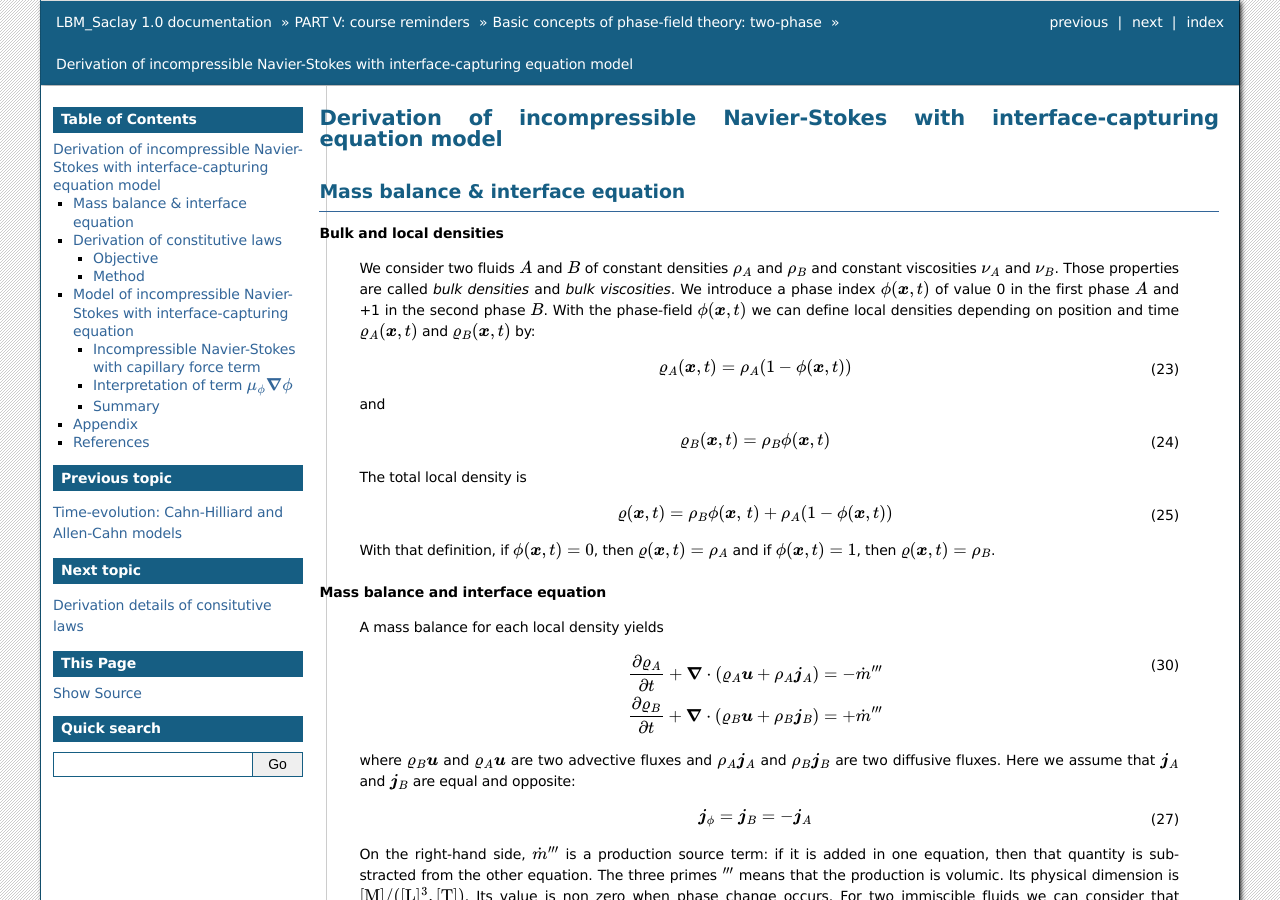
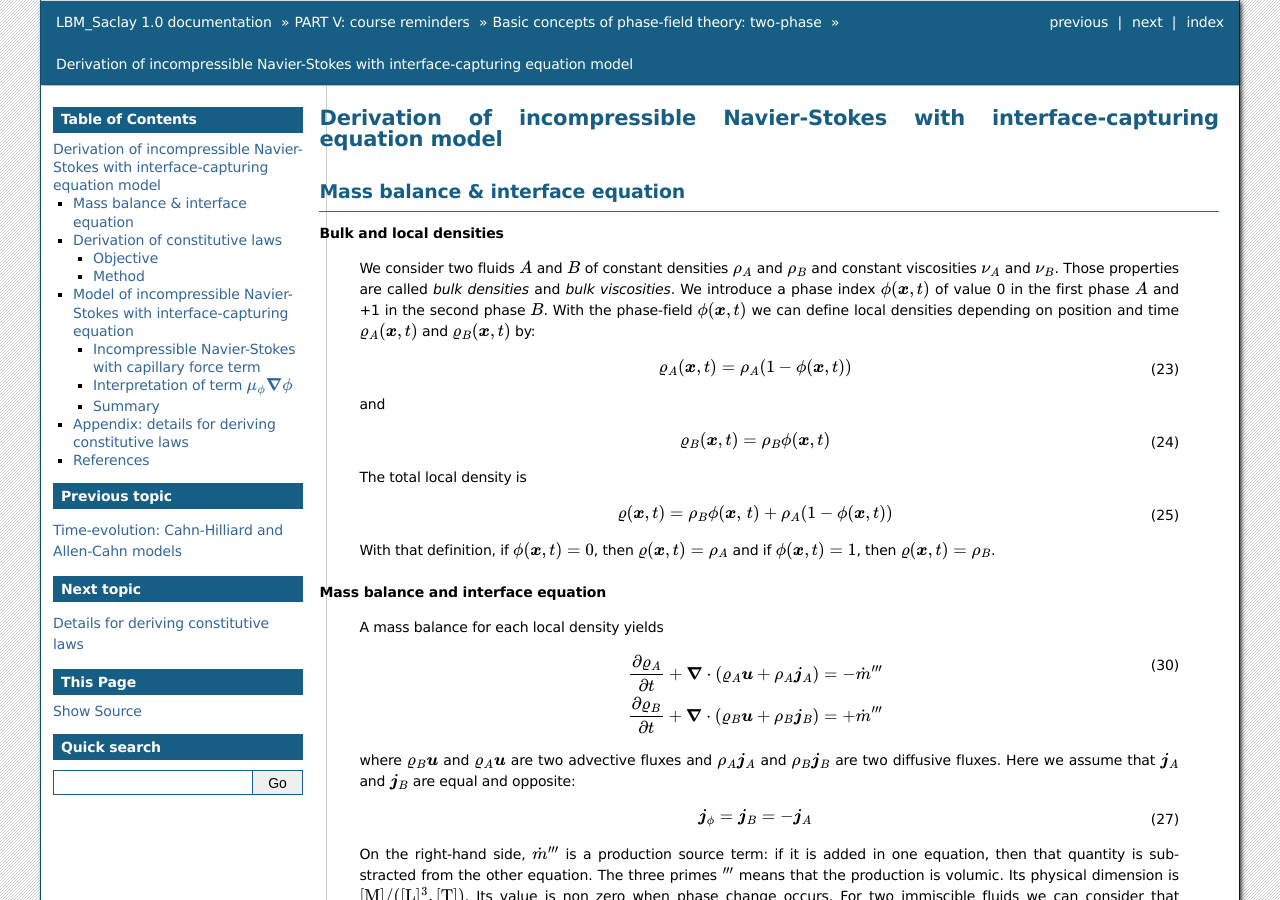
Before and after one commit to cea-lbm-saclay/LBM_Saclay_Documentation, a Sphinx documentation site: the page built from doc/src_doc/05_COURSES/Course_PF/03_NavierStokes_with_PhaseField.rst, in a window 1280 px wide and 900 px high. Built offline with Sphinx 7.4.7, drawn with Linux system fonts in a browser that asks for light colours; cross-references to code outside the pages are shown as plain code; some of the changed text lies outside the part shown.

Commit message:
Update course

```diff
--- a/doc/src_doc/01_USER_GUIDE/QUICKSTART/quickstart.rst
+++ b/doc/src_doc/01_USER_GUIDE/QUICKSTART/quickstart.rst
@@ -56,12 +56,16 @@ Quick Start with LBM_Saclay
 
       To be completed
 
+.. _Get-Access-Repository:
+
 2. Get the source files of LBM_Saclay
 -------------------------------------
 
 .. tab-set::
 
    .. tab-item:: From codev-tuleap repository (recommended)
+
+
 
       **Get access to the git repository on** ``codev-tuleap.cea.fr``
 
--- a/doc/src_doc/02_MODELS/01_Fluid_Fluid/Model_NSAC_Comp.rst
+++ b/doc/src_doc/02_MODELS/01_Fluid_Fluid/Model_NSAC_Comp.rst
@@ -9,7 +9,7 @@ Introduction
 .. admonition:: Basic model
    :class: warning
 
-   The model of incompressible Navier-Stokes (``NS``) coupled with the Conservative Allen-Cahn (``CAC``) equation (or conservative levelset equation) is one of the most popular model of two-phase flows with interface-capturing. The origin of the Conservative Allen-Cahn equation is the derivation of the counter term (see :footcite:p:`Folch_etal_CounterTerm_PRE1999_PhysRevE.60.1724`). One first derivation of NS/CAC model is presented in :footcite:p:`Biben-Misbah_PRE2003_PhysRevE.67.031908`. Here present the version inspired by reference :footcite:p:`Chiu-Lin_JCP2011`.
+   The model of incompressible Navier-Stokes (``NS``) coupled with the Conservative Allen-Cahn (``CAC``) equation (or conservative levelset equation) is one of the most popular model of two-phase flows with interface-capturing. The origin of the Conservative Allen-Cahn equation is the derivation of the counter term (see :footcite:p:`Folch_etal_CounterTerm_PRE1999_PhysRevE.60.1724`). One first derivation of NS/CAC model is presented in :footcite:p:`Biben-Misbah_PRE2003_PhysRevE.67.031908`. Here present the version inspired by reference :footcite:p:`Chiu-Lin_JCP2011`. The derivation of incompressible Navier-Stokes equations with the interface capturing one is presented here :bdg-ref-primary-line:`Model_iNS_with_PhaseField_Course`.
 
    That model is applied for simulating many classical problems such as "rising bubbles", splashing droplets", "Rayleigh-Taylor instability", etc. In LBM_Saclay, that model is implemented in the kernel ``NSAC_Comp`` where ``_Comp`` means Composition equation. The kernel ``NSAC_Comp`` is extensively used for two-phase test cases which are contained in the folder ``run_training_lbm``. The test cases of this folder are used in a training session of LBM_Saclay (see :bdg-ref-primary-line:`Run_Training-LBM`).
 
--- a/doc/src_doc/05_COURSES/Course_PF/03_NavierStokes_with_PhaseField.rst
+++ b/doc/src_doc/05_COURSES/Course_PF/03_NavierStokes_with_PhaseField.rst
@@ -382,8 +382,8 @@ Summary
 
       \boldsymbol{n}_{\phi}=\frac{\boldsymbol{\nabla}\phi}{|\boldsymbol{\nabla}\phi|}
 
-Appendix
---------
+Appendix: details for deriving constitutive laws
+------------------------------------------------
 
 .. toctree::
    :maxdepth: 1
--- a/doc/src_doc/05_COURSES/Course_PF/D_Constitutive_Laws.rst
+++ b/doc/src_doc/05_COURSES/Course_PF/D_Constitutive_Laws.rst
@@ -1,6 +1,6 @@
 .. _Constitutive-laws:
 
-Derivation details of consitutive laws
+Details for deriving constitutive laws
 ======================================
 
 Differentials
```
Also changed, not shown: other parts of doc/src_doc/05_COURSES/Course_PF/03_NavierStokes_with_PhaseField.rst (+2 -2 lines), doc/index.rst (+6 -6 lines).
